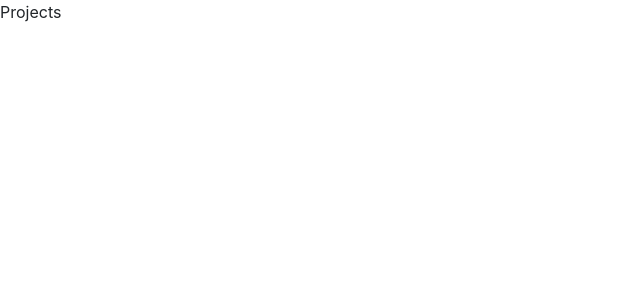
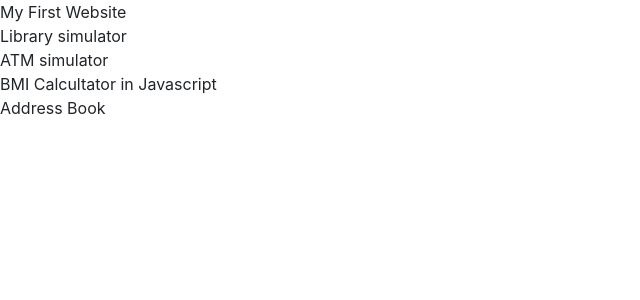
Before and after one commit to GergKllai1/my-portfolio, a React (Create React App) app: page /projects in a window 1280 px wide. Shown: the top 300 px of the page, without its empty margins (0-640 px from the left). Built offline with nearby package versions, Linux system fonts and the light colour scheme.

Commit message:
Outputs project names

```diff
--- /dev/null
+++ b/src/ProjectCard.jsx
@@ -0,0 +1,11 @@
+import React from 'react'
+
+function ProjectCards(props) {
+    return (
+        <div>
+            {props.project.name}
+        </div>
+    )
+}
+
+export default ProjectCards
--- a/src/Projects.jsx
+++ b/src/Projects.jsx
@@ -1,5 +1,6 @@
 import React, { Component } from 'react'
 import axios from 'axios';
+import ProjectCard from './ProjectCard';
 
 export default class Projects extends Component {
     constructor() {
@@ -12,16 +13,22 @@ export default class Projects extends Component {
     componentDidMount() {
         axios.get('projects.json')
             .then(response => {
-                console.log(response)
+                console.log(response.data)
                 this.setState({
                     projects: response.data
                 });
             });
     }
     render() {
+        let projectList = this.state.projects.map(project => {
+            return (
+                <ProjectCard project={project} />
+            )
+        })
+        debugger;
         return (
             <div>
-                Projects
+                {projectList}
             </div>
         )
     }
```
